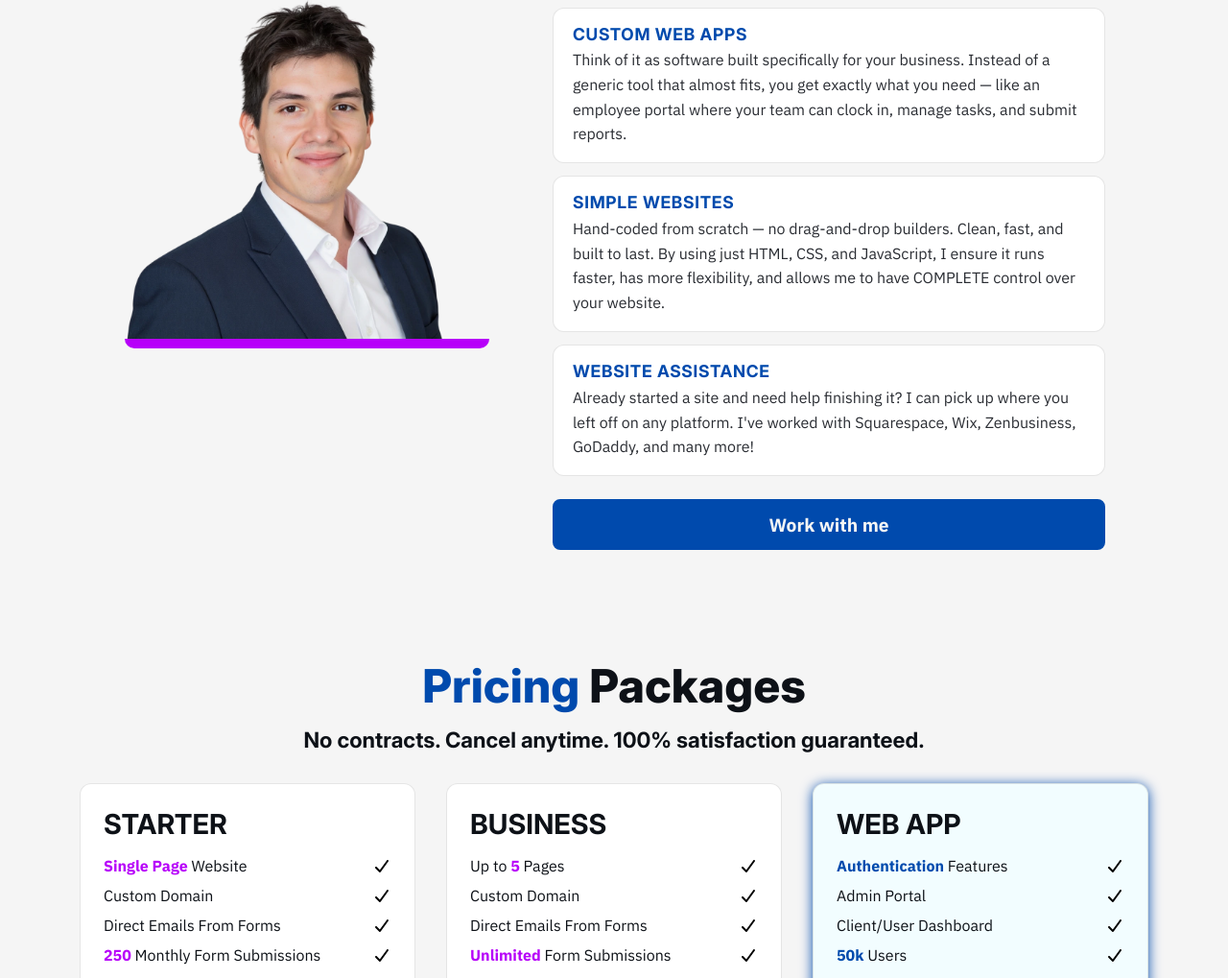
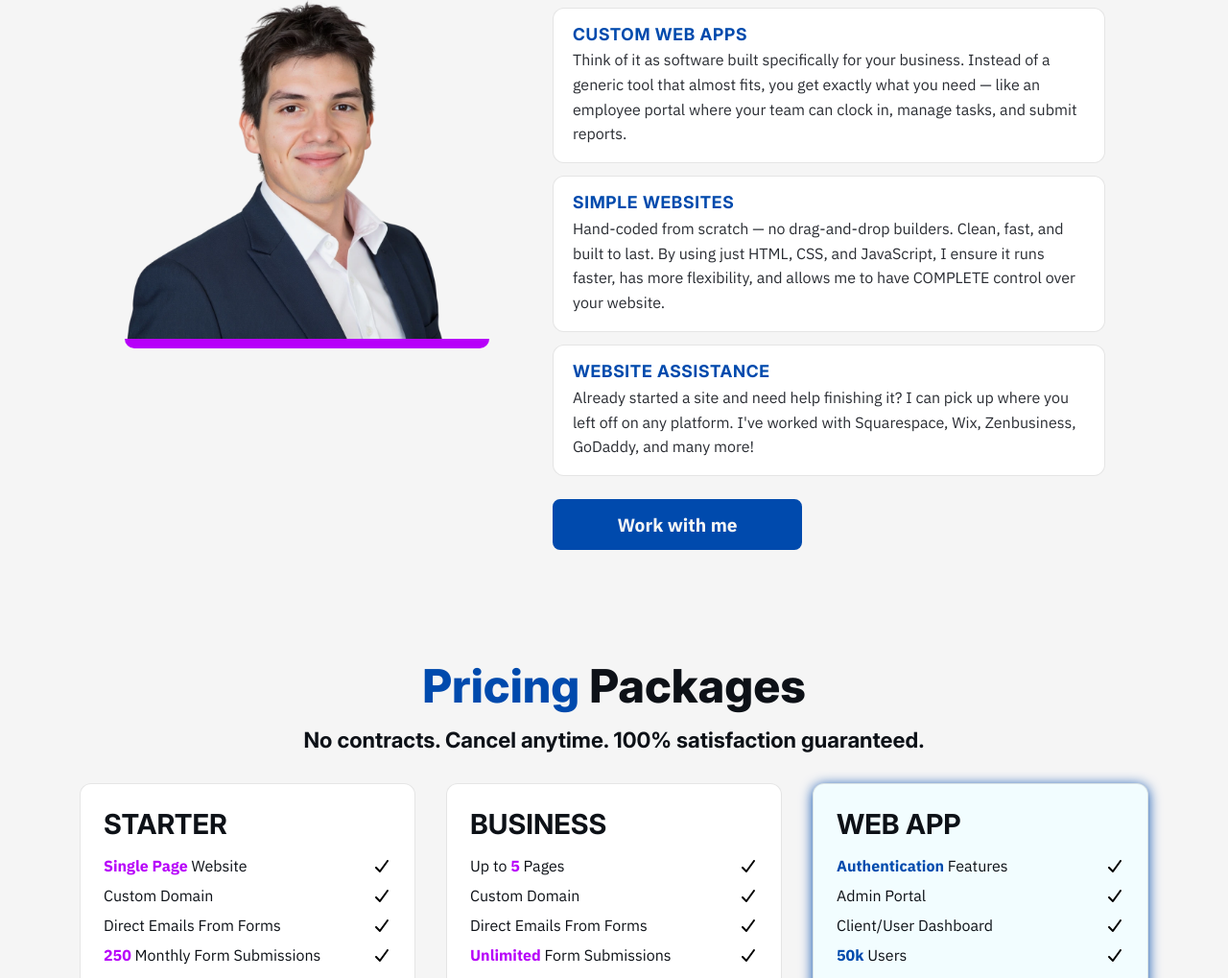
Before and after one commit to rogeliosandoval/AR-Development-Website, a plain HTML site: page index.html in a window 1280 px wide. Shown: the part 1405-2424 px from the top of the page at 96% size. Drawn offline with Linux system fonts and the light colour scheme.

Commit message:
refactor a few styles

```diff
--- a/css/local.scss
+++ b/css/local.scss
@@ -76,6 +76,10 @@ $breakpoint-desktop: 1024px;
     @media (max-width: $breakpoint-phone) {
       font-size: 2rem;
     }
+  }
+
+  a {
+    max-width: 200px;
   }
 }
 
--- a/css/root.scss
+++ b/css/root.scss
@@ -145,7 +145,7 @@ nav {
 
   li {
     font-size: 1.1rem;
-    font-weight: 500;
+    font-weight: 600;
 
     &:hover {
       cursor: pointer;
--- a/index.html
+++ b/index.html
@@ -156,7 +156,7 @@
             <p>Already started a site and need help finishing it? I can pick up where you left off on any platform. I've worked with Squarespace, Wix, Zenbusiness, GoDaddy, and many more!</p>
           </div>
         </div>
-        <a href="#contact" class="btn btn-primary">Work with me</a>
+        <a href="#contact" class="btn btn-primary test">Work with me</a>
       </div>
     </section>
 
```
Also changed, not shown: css/local.css, css/root.css, 1 other file.
